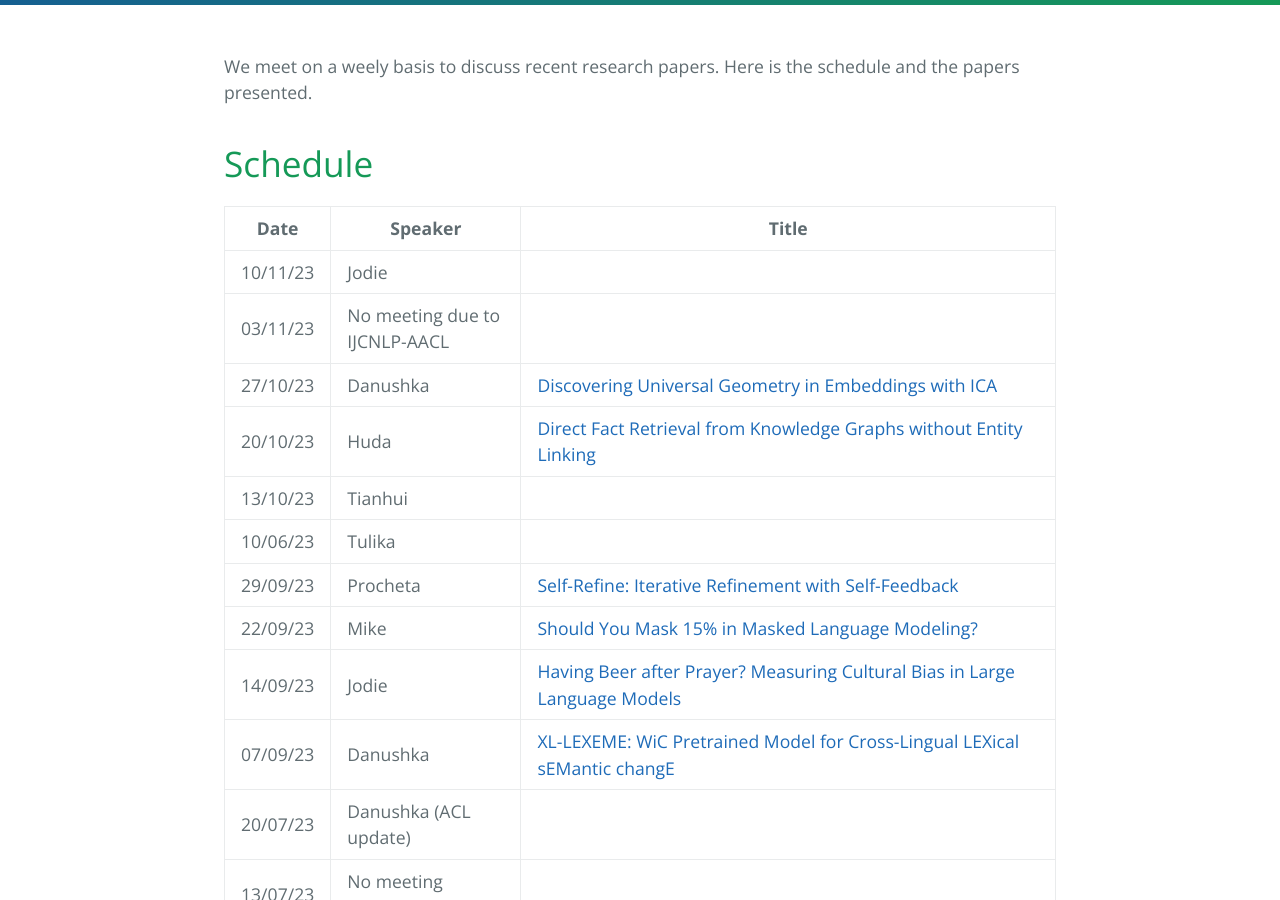
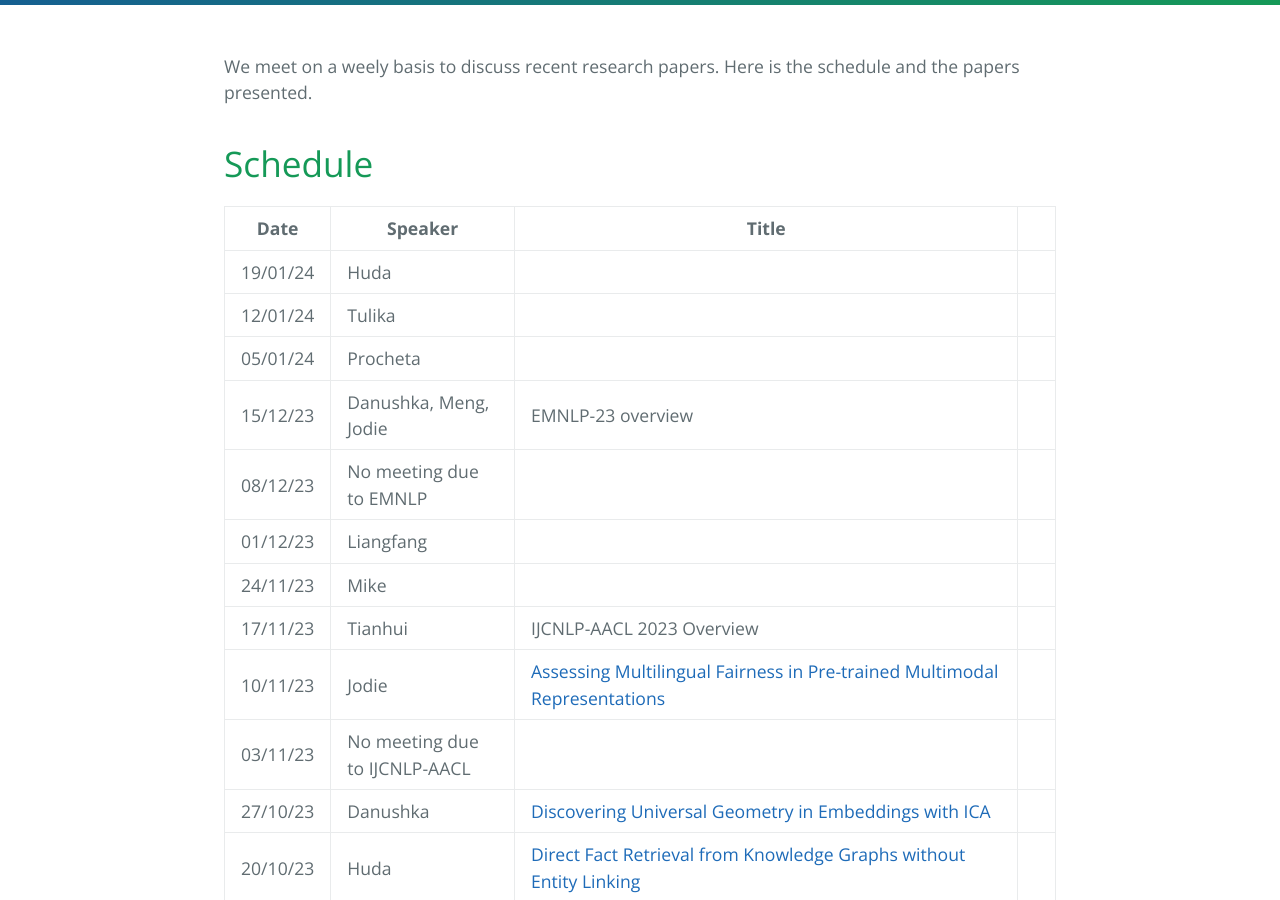
Before and after one commit to LivNLP/livnlp.github.io, a Jekyll site: the page built from reading.md, in a window 1280 px wide and 900 px high, scrolled down 368 px. Built offline with Jekyll 4.4.1, drawn with Linux system fonts in a browser that asks for light colours.

Commit message:
Update reading.md

```diff
--- a/reading.md
+++ b/reading.md
@@ -13,7 +13,15 @@ We meet on a weely basis to discuss recent research papers. Here is the schedule
 
 | Date | Speaker | Title |
 | ----- | ------- | ----- |
-| 10/11/23 | Jodie | |
+| 19/01/24 | Huda | |
+| 12/01/24 | Tulika | |
+| 05/01/24 | Procheta | |
+| 15/12/23 | Danushka, Meng, Jodie | EMNLP-23 overview |
+| 08/12/23 | No meeting due to EMNLP | |
+| 01/12/23 | Liangfang | |
+| 24/11/23 |  Mike| |
+| 17/11/23 | Tianhui | IJCNLP-AACL 2023 Overview | |
+| 10/11/23 | Jodie | [Assessing Multilingual Fairness in Pre-trained Multimodal Representations](https://aclanthology.org/2022.findings-acl.211/) |
 | 03/11/23 | No meeting due to IJCNLP-AACL | |
 | 27/10/23 | Danushka |[Discovering Universal Geometry in Embeddings with ICA](https://arxiv.org/abs/2305.13175) |
 | 20/10/23 | Huda | [Direct Fact Retrieval from Knowledge Graphs without Entity Linking](https://aclanthology.org/2023.acl-long.558.pdf)|
```
